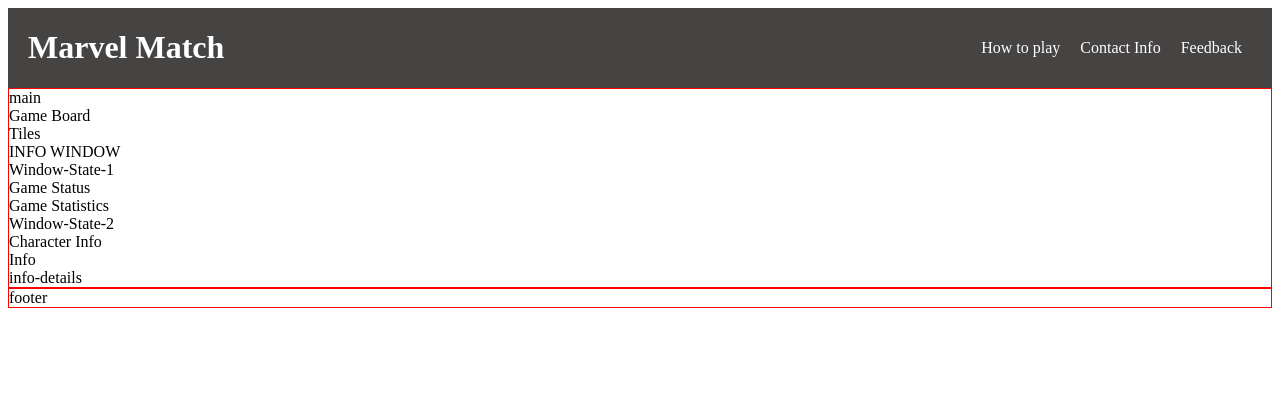
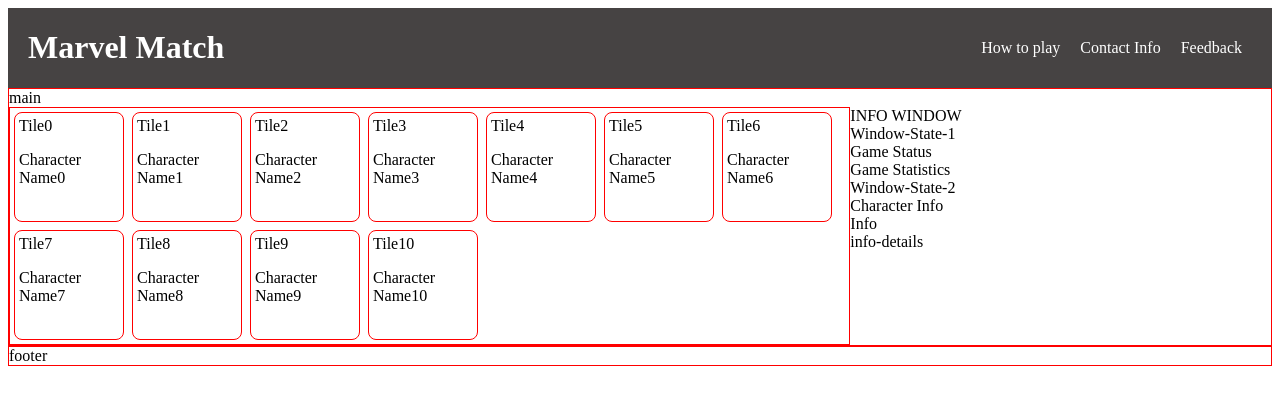
Before and after one commit to Antelman82/the-marvel-app, a React (Create React App) app: page / in a window 1280 px wide. Shown: the top 400 px of the page. Built offline with nearby package versions, Linux system fonts and the light colour scheme; no server answers.

Commit message:
added main game board and started tile component

```diff
--- a/src/App.js
+++ b/src/App.js
@@ -1,19 +1,38 @@
-import React from 'react';
+import React, { Component } from 'react';
 import './App.css';
 import Axios from 'axios'
 
-function App() {
+import GameTiles from './GameTiles'
+import { render } from '@testing-library/react';
 
-  Axios({
-    method: 'GET',
-    url: 'https://gateway.marvel.com/v1/public/characters?limit=100&apikey=5139be72ea6869ccf8846bbbe6b562ea&ts=1583344448559&hash=dbb36e239882ffd022ece2a7987cbe80'
-  })
-  .then(response => {
-    console.log(response)
-  })
-  .catch(error => {
-    console.log(error)
-  })
+
+class App extends Component {
+
+
+  // Axios({
+  //   method: 'GET',
+  //   url: 'https://gateway.marvel.com/v1/public/characters?limit=100&apikey=5139be72ea6869ccf8846bbbe6b562ea&ts=1583344448559&hash=dbb36e239882ffd022ece2a7987cbe80'
+  // })
+  // .then(response => {
+  //   console.log(response)
+  // })
+  // .catch(error => {
+  //   console.log(error)
+  // })
+
+
+
+  // console.log(makeTiles())
+  render(){
+
+  // const tile = <div>{`Tiles${i}`}</div>
+
+
+      // for (let i=0;i<=10;i++){
+      //   // return (<div>{`Tile${i}`}</div>
+      // <div>{`Tiles${i}`}</div>
+      // }
+
 
     return (
       <div>
@@ -26,10 +45,10 @@
           </nav>
         </header>
         <main className='main'>main
-        <div>Game Board
-          <div>Tiles</div>
+          <div className='game-board-container'>
+            <GameTiles />
           </div>
-        <div>INFO WINDOW
+          <aside>INFO WINDOW
             <div>Window-State-1
               <div>Game Status</div>
               <div>Game Statistics</div>
@@ -40,7 +59,7 @@
                 <div>info-details</div>
               </div>
             </div>
-        </div>
+          </aside>
         </main>
         <footer>footer
         </footer>
@@ -48,5 +67,6 @@
       </div>
     );
   }
+}
 
 export default App;
--- /dev/null
+++ b/src/GameTiles.js
@@ -0,0 +1,26 @@
+import React, { Component } from 'react';
+
+class GameTiles extends Component {
+
+
+    render(){
+        console.log('GameTiles Component')
+
+        let tiles = []
+
+        for (let i=0;i<=10;i++){
+            tiles.push(
+                <div className='tile' key={i}>
+                    {`Tile${i}`}
+                    <p>{`Character Name${i}`}</p>
+                </div>)
+        }
+        return(
+            <>
+                {tiles}
+            </>
+        )
+    }
+}
+
+export default GameTiles
--- a/src/index.css
+++ b/src/index.css
@@ -13,7 +13,6 @@
   display: inline-block;
   /* border: 1px solid red; */
   align-items: right;
-
 }
 
 header nav li {
@@ -29,9 +28,27 @@
 
 .main {
   border: 1px solid red;
+  display: grid;
+  grid-template-columns: 1fr 1fr 1fr;
 }
 
 footer {
   display: block;
   border: 1px solid red;
 }
+.game-board-container {
+  grid-column: 1 /span 2;
+  border: 1px solid red;
+  display: flex;
+  flex-wrap: wrap;
+}
+
+.tile {
+  border: 1px solid red;
+  border-radius: 8px;
+  display: inline-block;
+  height: 100px;
+  width: 100px;
+  padding: 4px;
+  margin: 4px;
+}
```
Lines whose indentation alone changed are shown as unchanged.
